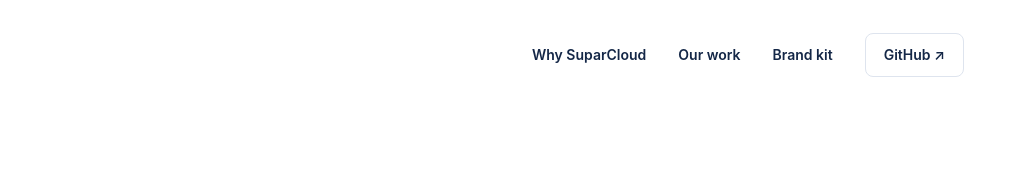
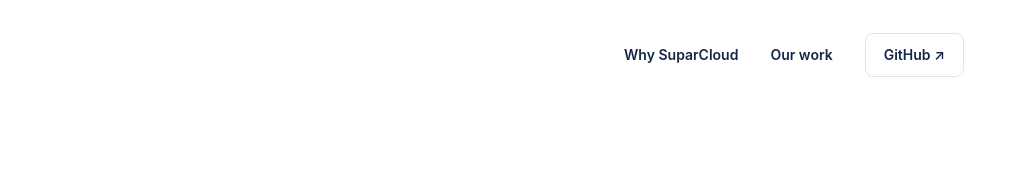
Before and after one commit to suparcloud/suparcloud.io, a website: page index.html in a window 1280 px wide. Shown: the top 180 px of the page, 266-1280 px from the left. Drawn offline with Linux system fonts and the light colour scheme.

Commit message:
Keep brand kit discovery in footer navigation

```diff
--- a/index.html
+++ b/index.html
@@ -10,7 +10,7 @@
 </head>
 <body>
 <a class="skip" href="#main">Skip to content</a>
-<header class="header wrap"><a class="brand" href="./" aria-label="SuparCloud home"><img src="assets/brand/horizontal-color.svg" width="210" height="41" alt="SuparCloud"></a><nav aria-label="Main navigation"><a href="#why">Why SuparCloud</a><a href="#projects">Our work</a><a href="brand.html">Brand kit</a><a class="nav-github" href="https://github.com/suparcloud">GitHub <span aria-hidden="true">↗</span></a></nav></header>
+<header class="header wrap"><a class="brand" href="./" aria-label="SuparCloud home"><img src="assets/brand/horizontal-color.svg" width="210" height="41" alt="SuparCloud"></a><nav aria-label="Main navigation"><a href="#why">Why SuparCloud</a><a href="#projects">Our work</a><a class="nav-github" href="https://github.com/suparcloud">GitHub <span aria-hidden="true">↗</span></a></nav></header>
 <main id="main">
 <section class="hero wrap">
 <div class="hero-copy"><p class="eyebrow"><span class="dot"></span> OPEN TOOLS. YOUR CLOUD.</p><h1>Less friction.<br><span>More possibility.</span></h1><p class="hero-lead">Great ideas deserve a simpler path to production.</p><p class="hero-description">We build open-source tools that take the busywork out of cloud infrastructure, so small teams can focus on what they’re here to create.</p><div class="actions"><a class="button" href="#projects">Meet SuparShip <span aria-hidden="true">↗</span></a><a class="text-link" href="#why">Why we’re building <span aria-hidden="true">↓</span></a></div><p class="hero-note">Built in the open. Made for the people who ship.</p></div>
```
Also changed, not shown: brand.html (+1 -1 lines), 1 other file.
